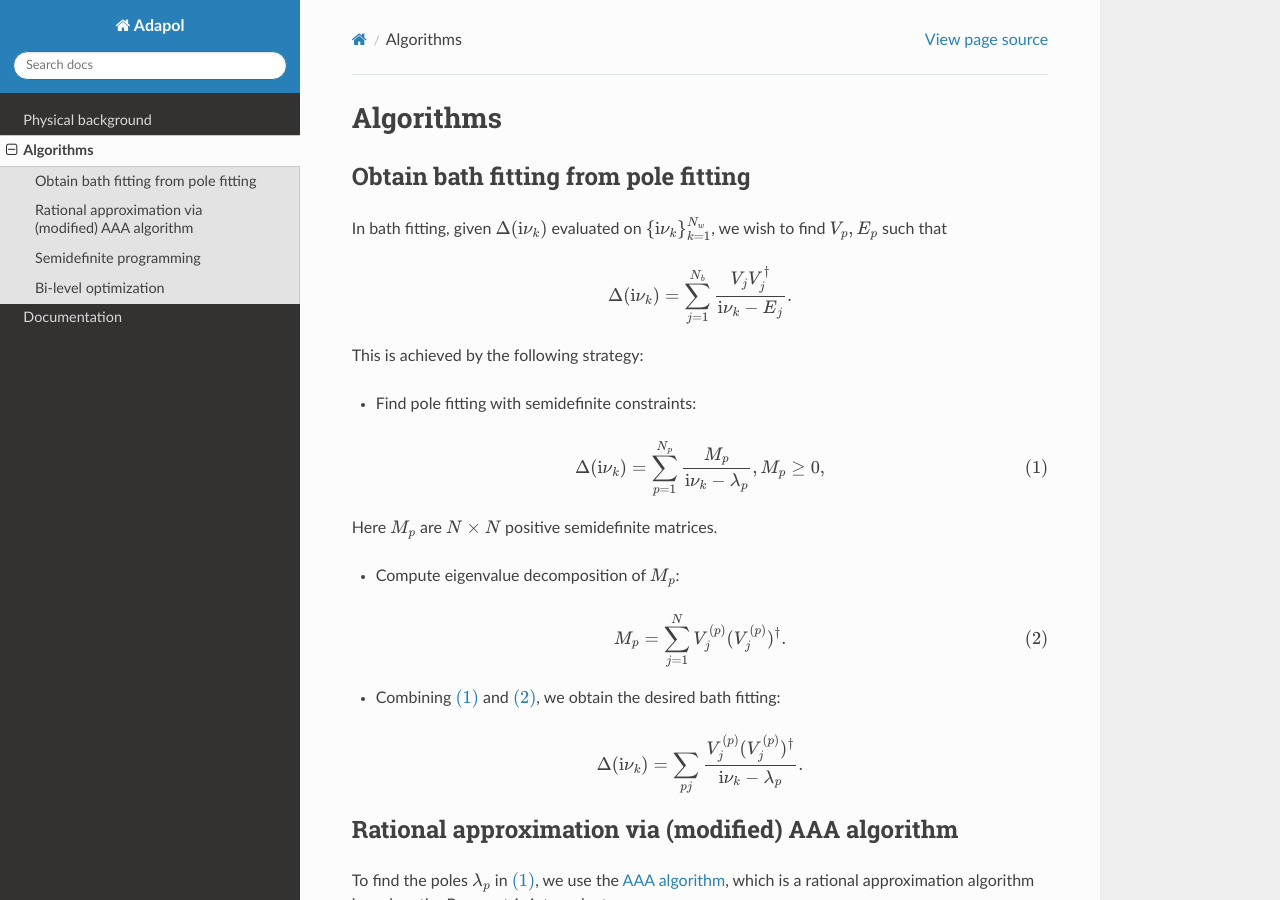
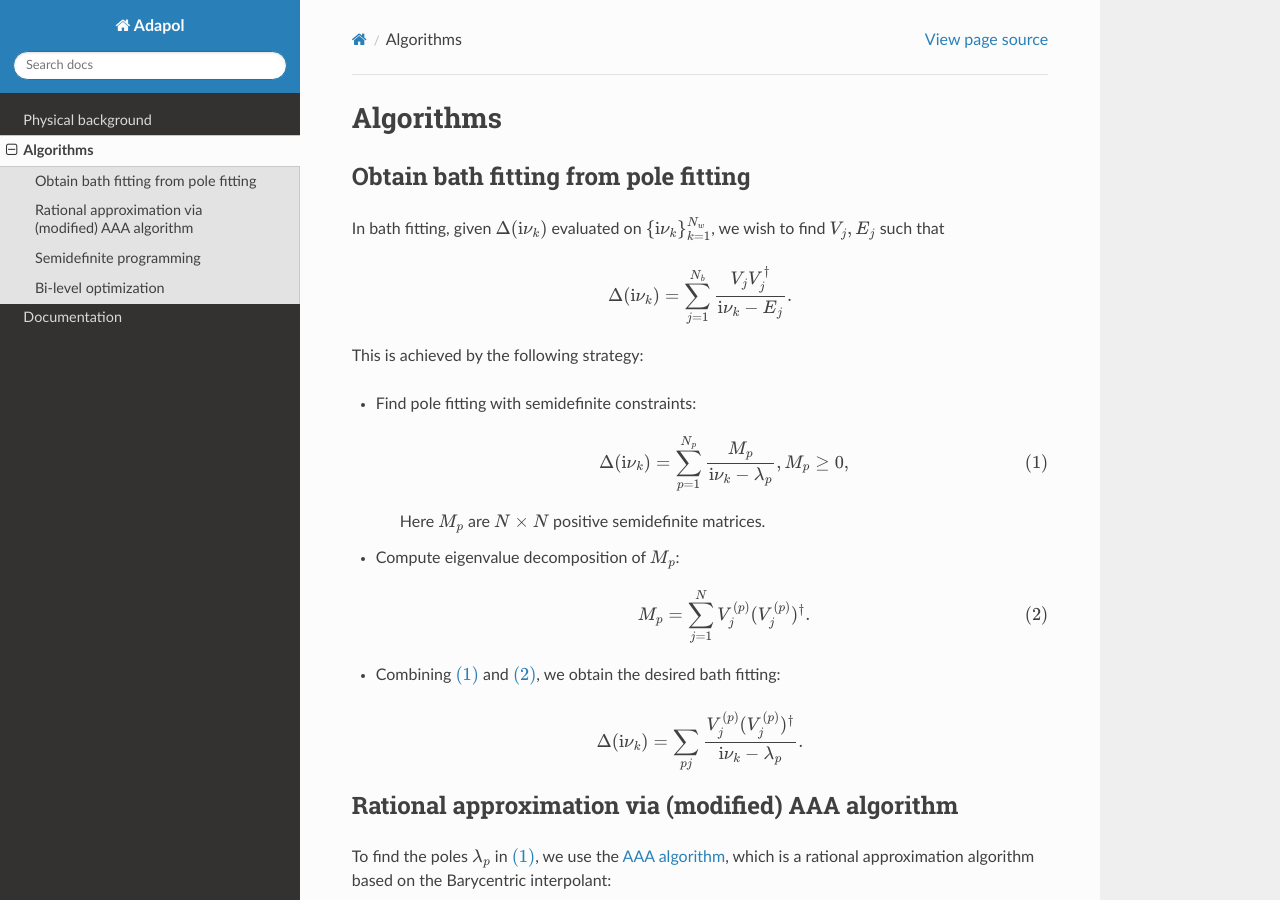
Before and after one commit to flatironinstitute/adapol, a Sphinx documentation site: the page built from doc/algorithms.rst, in a window 1280 px wide and 900 px high. Built offline with Sphinx 7.4.7 and the Read the Docs theme 2.0.0, drawn with Linux system fonts in a browser that asks for light colours.

Commit message:
fix bugs

```diff
--- a/doc/algorithms.rst
+++ b/doc/algorithms.rst
@@ -7,7 +7,7 @@ Obtain bath fitting from pole fitting
 --------------------------------------------
 
 In bath fitting, given :math:`\Delta(\mathrm i\nu_k)` evaluated on :math:`\{\mathrm i\nu_k\}_{k=1}^{N_{w}}`, we wish to find
-:math:`V_p, E_p` such that
+:math:`V_j, E_j` such that
 
 .. math::
 
@@ -19,19 +19,19 @@ This is achieved by the following strategy:
 
 - Find pole fitting with semidefinite constraints:
 
-.. math::
+    .. math::
 
         \begin{equation}
         \Delta(\mathrm i\nu_k) = \sum_{p=1}^{N_p} \frac{M_p}{\mathrm i\nu_k - \lambda_p}, M_p\geq 0, \tag{1} \label{polefit}
         \end{equation}
 
-Here :math:`M_p` are :math:`N\times N` positive semidefinite matrices.
+    Here :math:`M_p` are :math:`N\times N` positive semidefinite matrices.
 
 - Compute eigenvalue decomposition of :math:`M_p`:
 
-.. math::
+    .. math::
 
-    M_p = \sum_{j=1}^{N} V_{j}^{(p)} (V_{j}^{(p)})^{\dagger}. \tag{2} \label{eigdecomp}
+        M_p = \sum_{j=1}^{N} V_{j}^{(p)} (V_{j}^{(p)})^{\dagger}. \tag{2} \label{eigdecomp}
 
 - Combining :math:`\eqref{polefit}` and :math:`\eqref{eigdecomp}`, we obtain the desired bath fitting:
 
```
